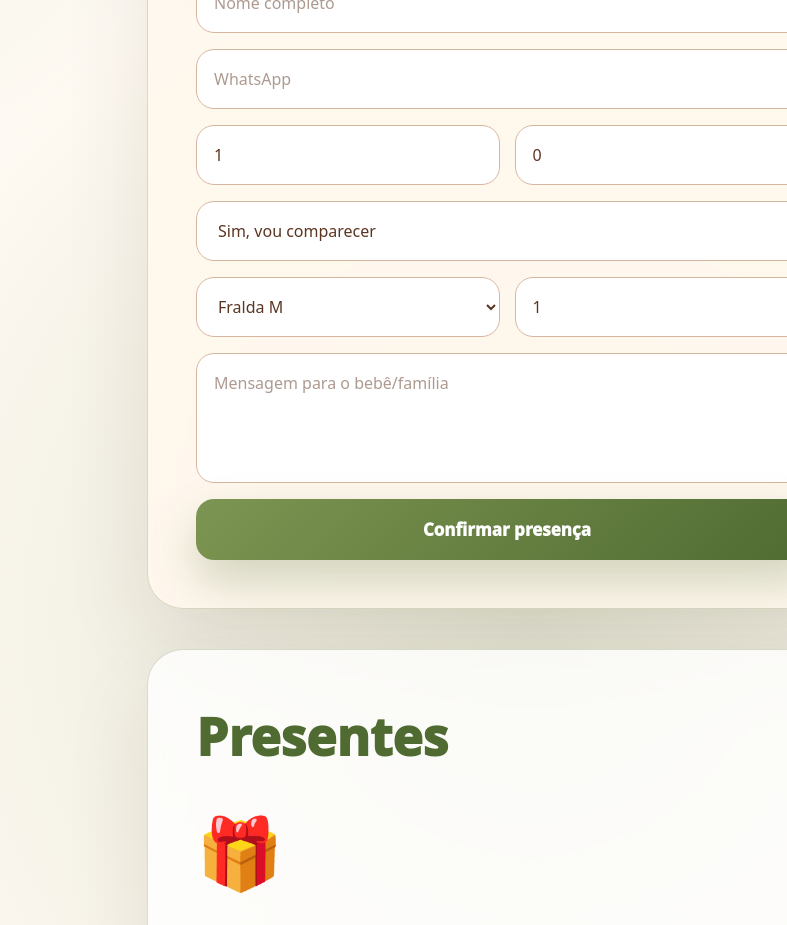
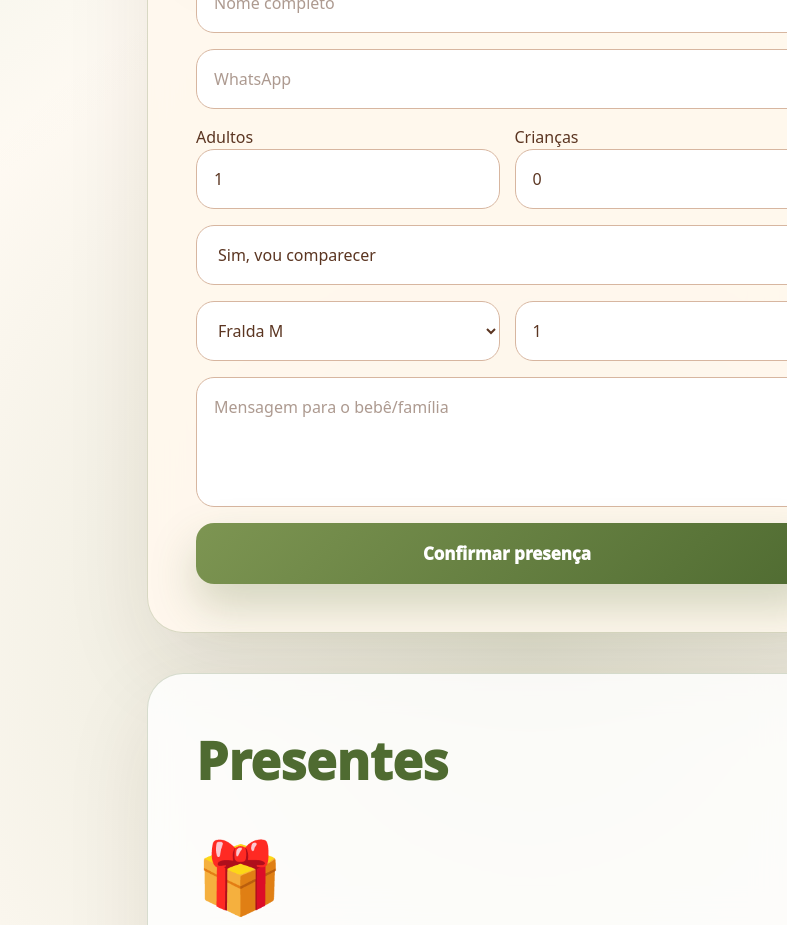
Before and after one commit to thiagor125/cowboy-cowgirl-rsvp, a Next.js app: page / in a window 1280 px wide. Shown: the part 2860-3785 px from the top of the page, without its empty margins (493-1280 px from the left). Built offline with nearby package versions, Linux system fonts and the light colour scheme; no server answers; the database is empty.

Commit message:
Atualiza convite

```diff
--- a/app/page.tsx
+++ b/app/page.tsx
@@ -307,8 +307,29 @@ export default function Home() {
               <input required placeholder="WhatsApp" value={form.telefone} onChange={(e) => setForm({ ...form, telefone: e.target.value })} />
 
               <div className="grid-2">
-                <input type="number" min="0" placeholder="Adultos" value={form.adultos} onChange={(e) => setForm({ ...form, adultos: e.target.value })} />
-                <input type="number" min="0" placeholder="Crianças" value={form.criancas} onChange={(e) => setForm({ ...form, criancas: e.target.value })} />
+                <label className="form-field">
+                  <span>Adultos</span>
+                  <input
+                    type="number"
+                    min="0"
+                    value={form.adultos}
+                    onChange={(e) =>
+                      setForm({ ...form, adultos: e.target.value })
+                    }
+                  />
+                </label>
+
+                <label className="form-field">
+                  <span>Crianças</span>
+                  <input
+                    type="number"
+                    min="0"
+                    value={form.criancas}
+                    onChange={(e) =>
+                      setForm({ ...form, criancas: e.target.value })
+                    }
+                  />
+                </label>
               </div>
 
               <select value={form.presenca} onChange={(e) => setForm({ ...form, presenca: e.target.value })}>
```
